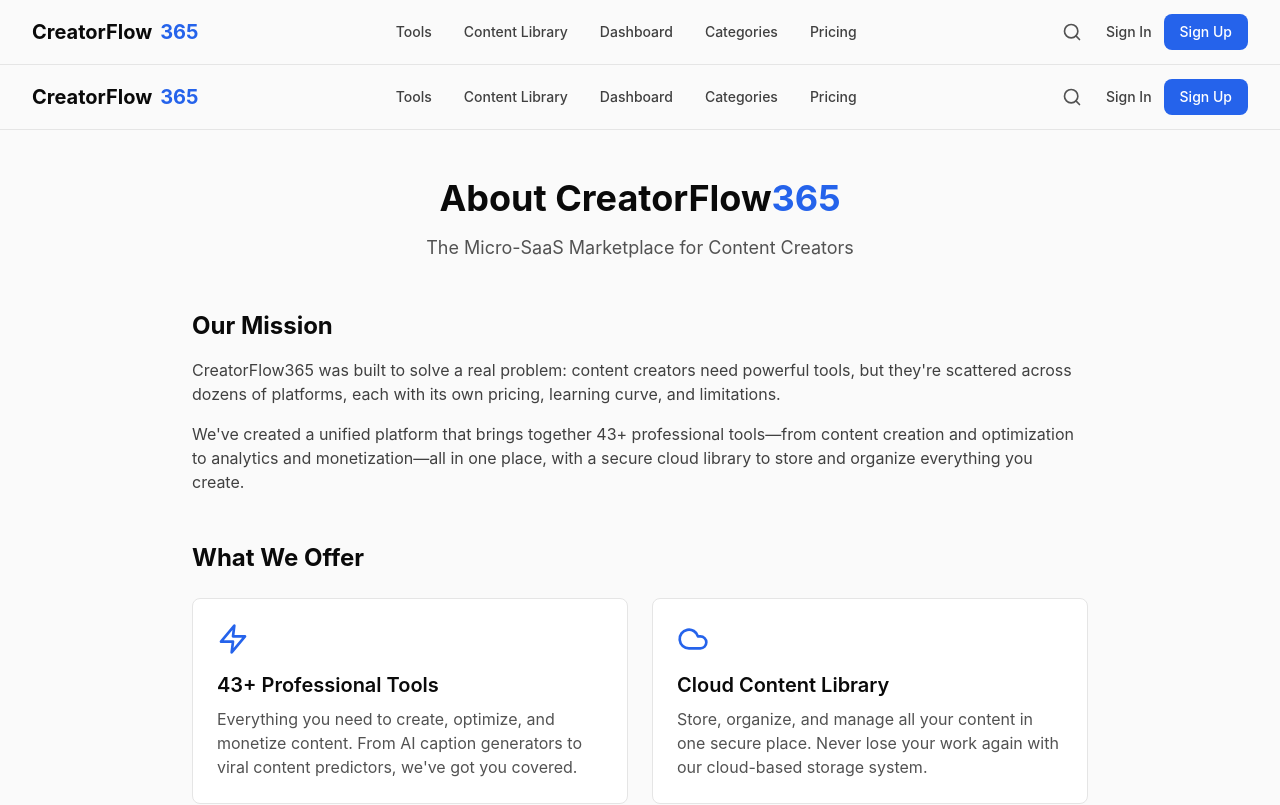
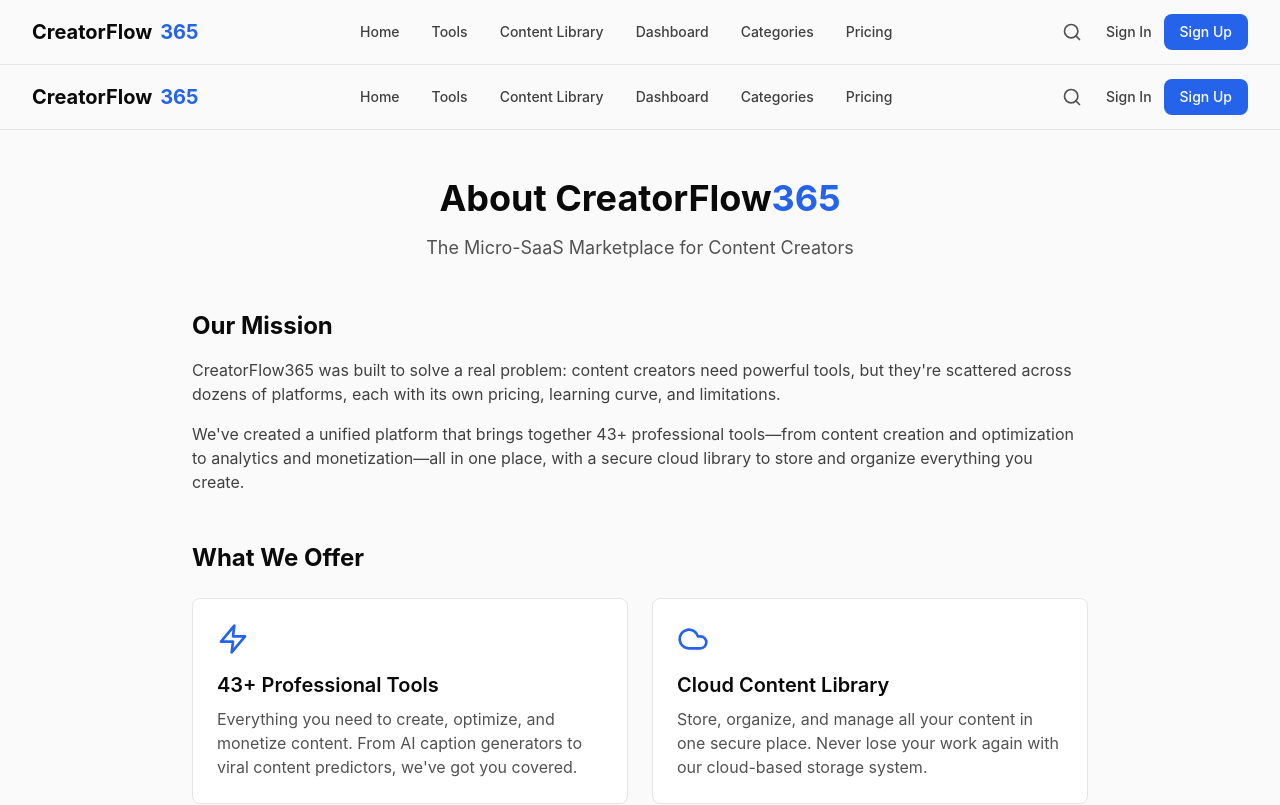
Before and after one commit to emasmela-dotcom/toolmarket365.com, a Next.js app: page /about in a window 1280 px wide. Shown: the top 805 px of the page. Built offline with nearby package versions, Linux system fonts and the light colour scheme; no server answers.

Commit message:
Add Home link to Navigation component for improved site navigation

```diff
--- a/components/Navigation.tsx
+++ b/components/Navigation.tsx
@@ -41,6 +41,9 @@ export function Navigation() {
           </Link>
 
           <div className="hidden md:flex items-center space-x-8">
+            <Link href="/" className="text-sm font-medium text-mono-700 hover:text-accent-600 transition-colors">
+              Home
+            </Link>
             <Link href="/tools" className="text-sm font-medium text-mono-700 hover:text-accent-600 transition-colors">
               Tools
             </Link>
```
